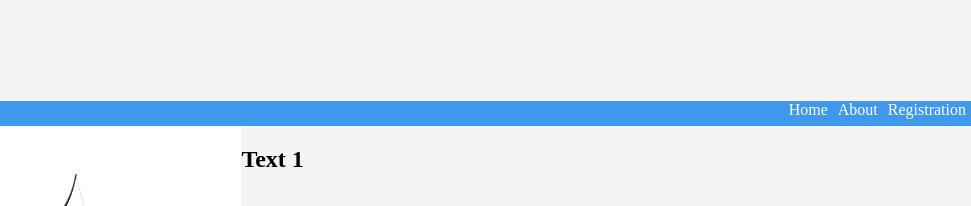
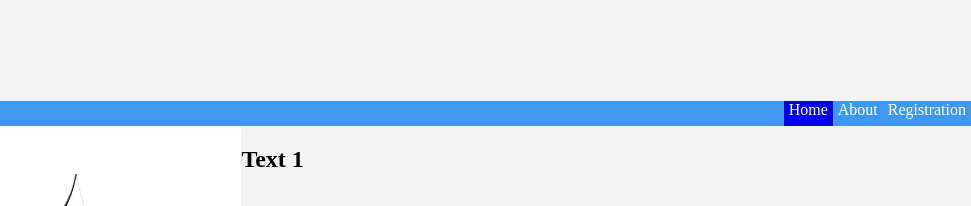
Before and after one commit to RickMaior/Real-Archery, a plain HTML site: page index.html in a window 1280 px wide. Shown: the top 206 px of the page, 309-1280 px from the left. Drawn offline with Linux system fonts and the light colour scheme.

Commit message:
Update style.css

```diff
--- a/css/style.css
+++ b/css/style.css
@@ -49,7 +49,7 @@ nav a:active {
 }
 
 .active {
-  background-color: rgb(63, 152, 235);
+  background-color: rgb(4, 0, 243);
 }
 
 /* Page content styling*/
```
